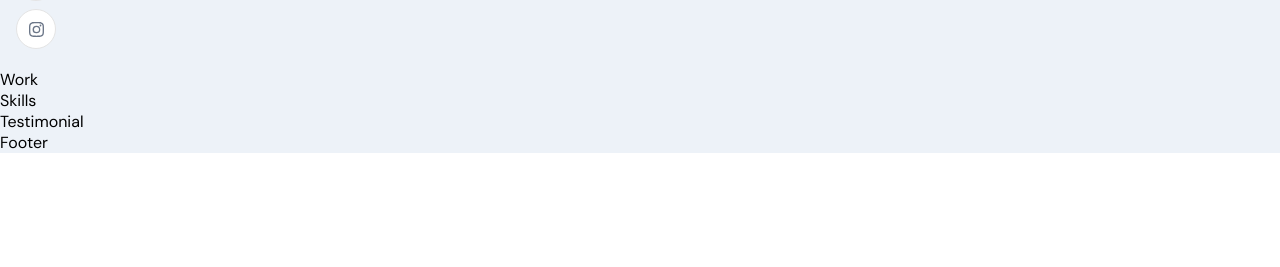
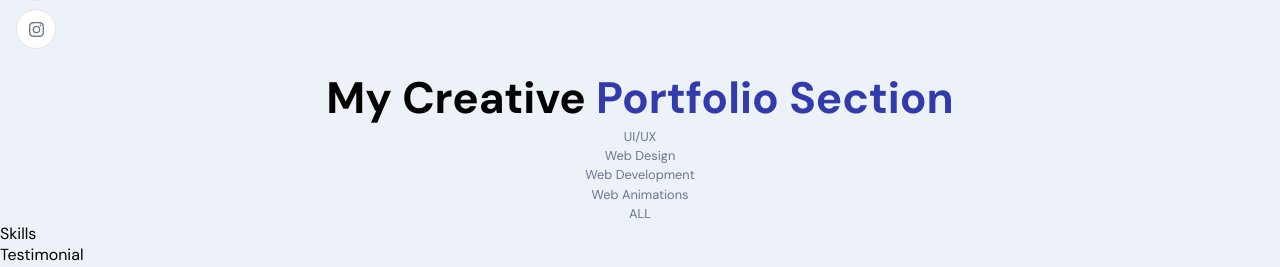
Before and after one commit to Hanhz2707/portfolio, a React (Create React App) app in the folder frontend_react/: page / in a window 1280 px wide. Shown: the part 1531-1798 px from the top of the page. Before the commit the page ends 1684 px from the top, so only its background shows below. Built offline with nearby package versions, Linux system fonts and the light colour scheme; no server answers.

Commit message:
Configuring Work Section

```diff
--- a/frontend_react/src/container/Header/Header.jsx
+++ b/frontend_react/src/container/Header/Header.jsx
@@ -13,7 +13,7 @@
 
 const Header = () => {
   return (
-
+    // using HOC so div nolonger need id
     <div  className='app__header app__flex'>
       <motion.div
         whileInView={{x: [-100, 0], opacity: [0, 1], transition: {duration: 1.5}}}
--- a/frontend_react/src/container/Work/Work.jsx
+++ b/frontend_react/src/container/Work/Work.jsx
@@ -1,9 +1,34 @@
-import React from 'react';
+import React, {useState, useEffect} from 'react';
 import './Work.scss';
 
+import {AiFillEye, AiFillGithub} from 'react-icons/ai';
+import { motion } from 'framer-motion';
+import { AppWrap } from '../../wrapper';
+import { urlFor, client } from '../../client';
+
+
 const Work = () => {
+
+
+  const [activeFilter, setActiveFilter] = useState('ALL');
+  const handleWorkFilter = (item) => {
+
+  };
+
+
   return (
-    <div>Work</div>
+    <>
+      <h2 className='head-text'>My Creative  <span>Portfolio</span> <span>Section</span></h2>
+      <div className='app__work-filter'>
+        {['UI/UX', 'Web Design', 'Web Development', 'Web Animations', 'ALL'].map((item, index) => (
+          <div key={index} onClick={() => handleWorkFilter(item)} className={`app__work-filter-item app__flex p-text ${activeFilter === item ? 'item-active' : '' }`}>
+            {item}
+
+          </div>
+        ))}
+      </div>
+
+    </>
   );
 };
 
```
